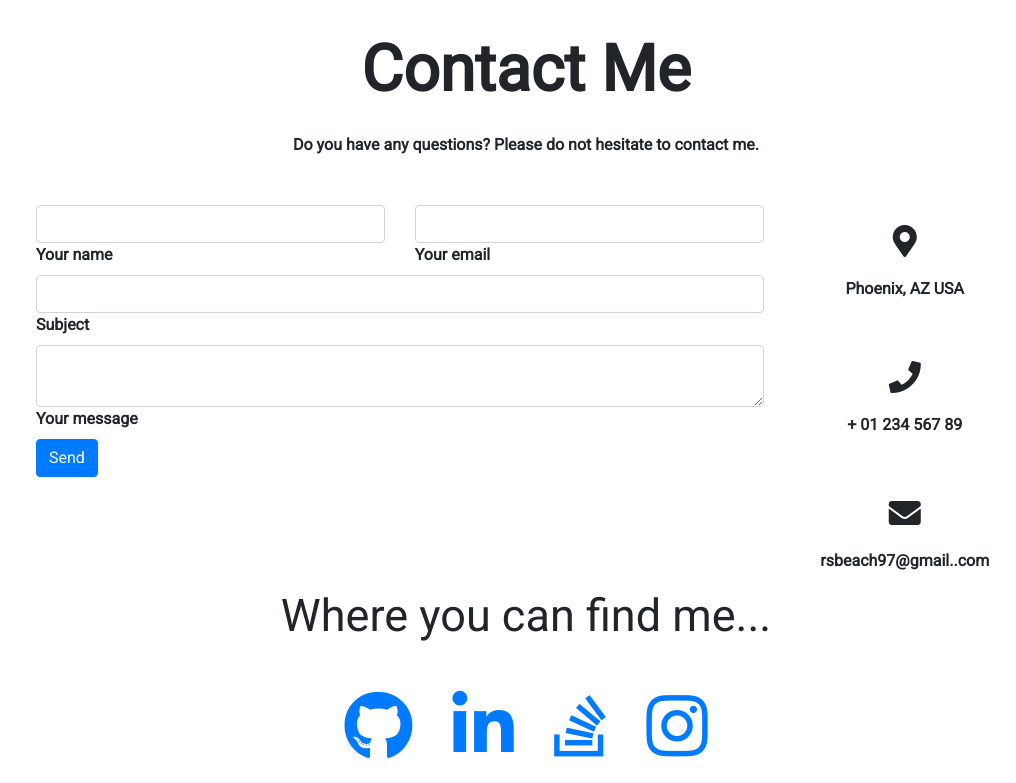
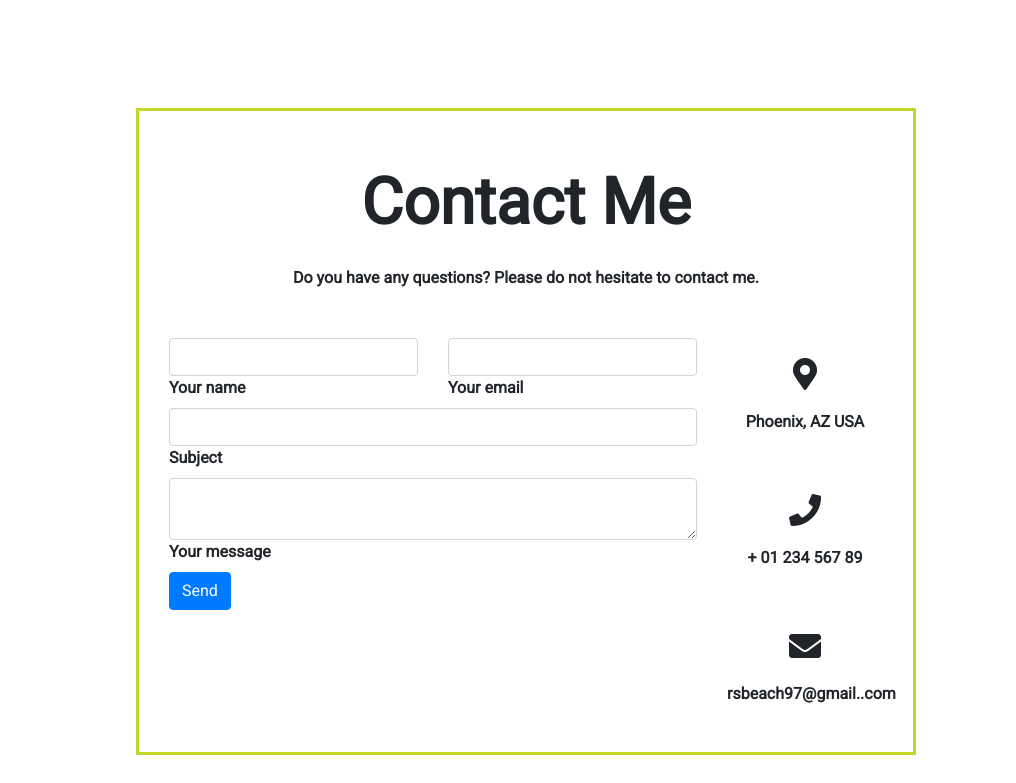
Before and after one commit to beachybeach/my-portfolio, a React (Create React App) app: page / in a window 1280 px wide. Shown: the part 2417-3200 px from the top of the page, without its empty margins (264-1280 px from the left). Built offline with nearby package versions, Linux system fonts and the light colour scheme.

Commit message:
resized and added border to contact form

```diff
--- a/src/App.css
+++ b/src/App.css
@@ -282,6 +282,13 @@ div .card,
   font-size: 10px;
 }
 
+.form {
+  padding: 30px;
+  border-style: solid;
+  margin: 100px;
+  border-color: #c3d729;
+}
+
 .icons,
 i {
   padding: 20px;
--- a/src/components/Contact/index.js
+++ b/src/components/Contact/index.js
@@ -3,7 +3,7 @@ import React from "react";
 const Contact = () => {
   return (
     <div class="mb-4" id="contact">
-
+      <div class="form">
         <h2 class="h1-responsive font-weight-bold text-center my-4">Contact Me</h2>
 
         <p class="text-center w-responsive mx-auto mb-5">Do you have any questions? Please do not hesitate to contact me.</p>
@@ -89,7 +89,7 @@ const Contact = () => {
               </li>
             </ul>
           </div>
-
+        </div>
 
       </div>
       <div id="find-me">
```
Lines whose indentation alone changed are shown as unchanged.
